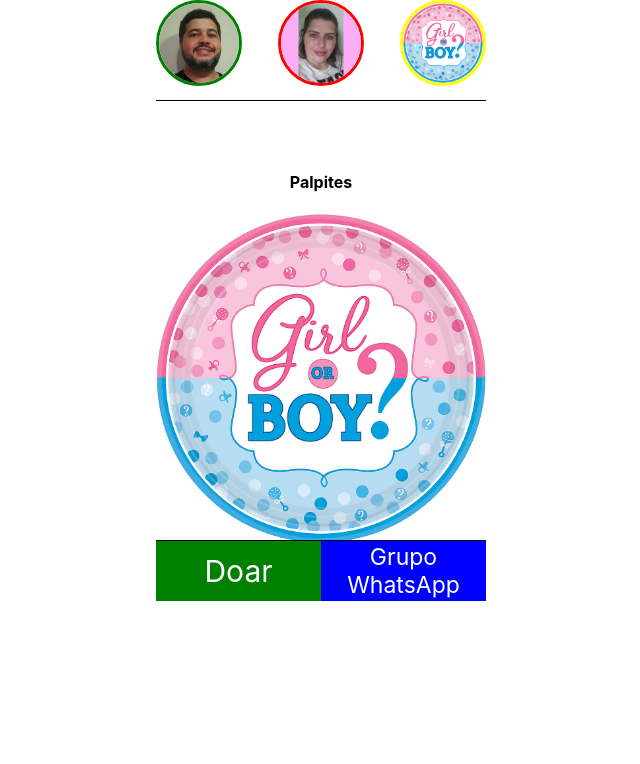
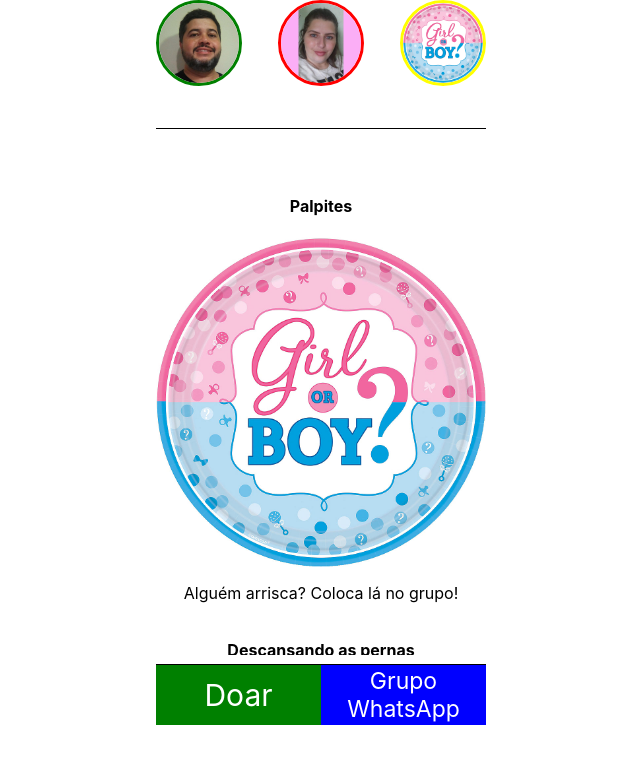
Before and after one commit to mrc6/new_born_app, a React (Create React App) app: page / in a window 1280 px wide. Shown: the top 764 px of the page, without its empty margins (319-959 px from the left). Built offline with nearby package versions, Linux system fonts and the light colour scheme.

Commit message:
Usando medidas relativas para a altura da tela

```diff
--- a/src/App.css
+++ b/src/App.css
@@ -45,8 +45,9 @@ a:visited {
   align-items: center;
   display: flex;
   flex-flow: row wrap;
-  height: 400px;
+  height: 60vh;
   justify-content: flex-start;
+  max-height: 640px;
   overflow: scroll;
 }
 
@@ -59,10 +60,11 @@ a:visited {
   border-top: 1px black solid;
   display: flex;
   flex-direction: row;
-  height: 100px;
+  height: 16vh;
   justify-content: space-between;
+  max-height: 140px;
   position: fixed;
-  top: 540px;
+  top: 83vh;
   width: 330px;
 }
 
@@ -82,8 +84,9 @@ a:visited {
   display: flex;
   border-bottom: 1px black solid;
   flex-direction: row;
-  height: 100px;
+  height: 16vh;
   justify-content: space-between;
+  max-height: 140px;
   width: 330px;
 }
 
@@ -91,8 +94,9 @@ a:visited {
   display: flex;
   flex-direction: row;
   flex-wrap: wrap;
-  height: 600px;
+  height: 90vh;
   justify-content: flex-start;
+  max-height: 700px;
   width: 330px;
 }
 
```
Also changed, not shown: public/images/papai.jpg (added).
